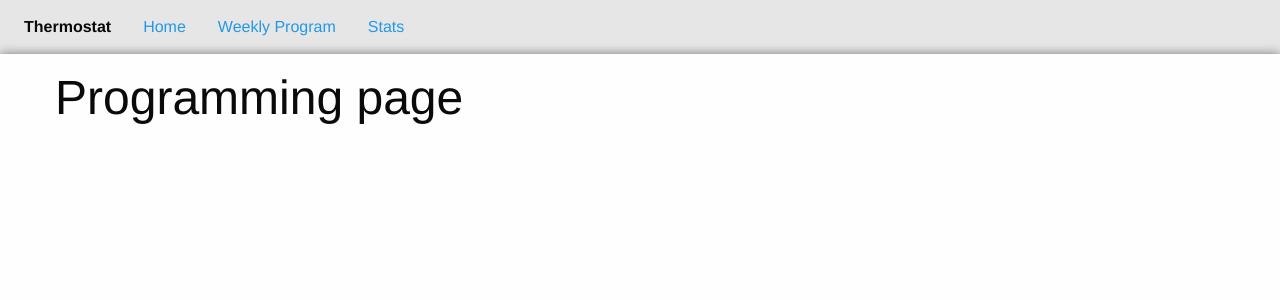
After one commit to Kwbmm/Raspberry-Pi-Thermostat, a Python web app: template templates/program.html in a window 1280 px wide. The commit adds this page. Shown: the top 300 px of the page. Run offline with Jinja, Linux system fonts and the light colour scheme; the template is opened without the code that fills it, so the values that code supplies are empty.

Commit message:
Add program page

```diff
--- a/run.py
+++ b/run.py
@@ -2,9 +2,11 @@
 
 import web
 from routes.Home import Home
+from routes.Program import Program
 
 urls = (
-	'/', 'Home'
+	'/', 'Home',
+	'/program', 'Program'
 )
 
 if __name__ == "__main__":
--- a/templates/menu/links.html
+++ b/templates/menu/links.html
@@ -1,3 +1,3 @@
 <li><a href="/">Home</a></li>
-<li><a href="/setProgram">Set Program</a></li>
+<li><a href="/program">Weekly Program</a></li>
 <li><a href="/stats">Stats</a></li>
--- /dev/null
+++ b/templates/program.html
@@ -0,0 +1,9 @@
+{% extends "body.html" %}
+{% block pageName %}Home{% endblock %}
+{% block content %}
+<div class="row">
+	<div class="small-12 columns" style="padding-top: 10px;">
+		<h1>Programming page</h1>
+	</div>
+</div>
+{% endblock %}
```
Also changed, not shown: routes/Program.py (added, +11 -0 lines).
